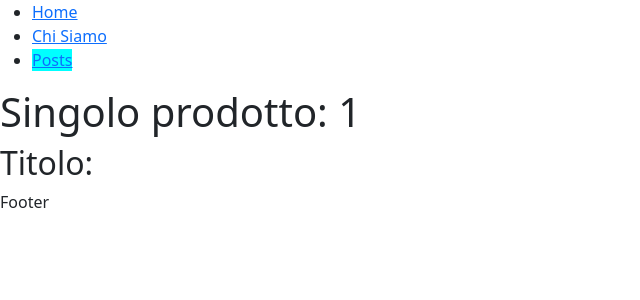
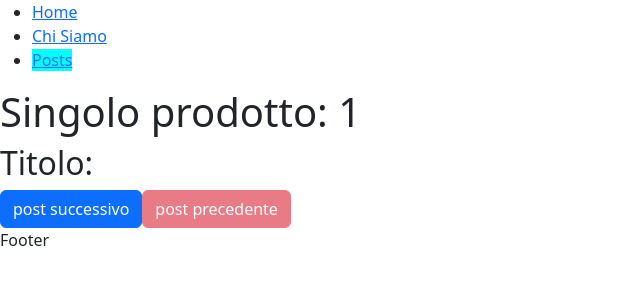
Before and after one commit to GiuseppeLiGioi/react-router, a React (Vite) app: page /posts/1 in a window 1280 px wide. Shown: the top 300 px of the page, without its empty margins (0-640 px from the left). Built offline with nearby package versions, Linux system fonts and the light colour scheme; no server answers.

Commit message:
add: navigate (bonus part), fine es.

```diff
--- a/src/pages/SinglePost.jsx
+++ b/src/pages/SinglePost.jsx
@@ -1,19 +1,45 @@
-import { useParams } from "react-router-dom";
+import { useParams, useNavigate } from "react-router-dom";
 import { useEffect, useState } from "react";
 import axios from "axios";
 
 const SinglePost = () => {
+
+
     const[singlePost, setSinglePost] = useState( {} )
+    const { id } = useParams()
+    const postId = parseInt(id, 10)  //questa riga converte l'id in numero DECIMALE: DETTATO DAL ,10
+
+
+
     useEffect( () => {
         axios.get(`http://localhost:3000/api/posts/${id}`)
         .then(res => setSinglePost(res.data))
 
-    }, [] )
-    const { id, } = useParams()
+    }, [id] )
+
+
+    const navigate = useNavigate();
     return(
         <>
         <h1> Singolo prodotto: {id} </h1>
         <h2> Titolo: {singlePost.title}</h2>
+
+        <button
+        onClick={() => navigate(`/posts/${postId + 1}`)}
+        className="btn btn-primary"
+        >
+        post successivo
+
+        </button>
+
+        <button
+        onClick={() => navigate(`/posts/${postId - 1}`)}
+        className="btn btn-danger"
+        disabled= {postId <= 1}
+        >
+        post precedente
+
+        </button>
 
         </>
 
```
